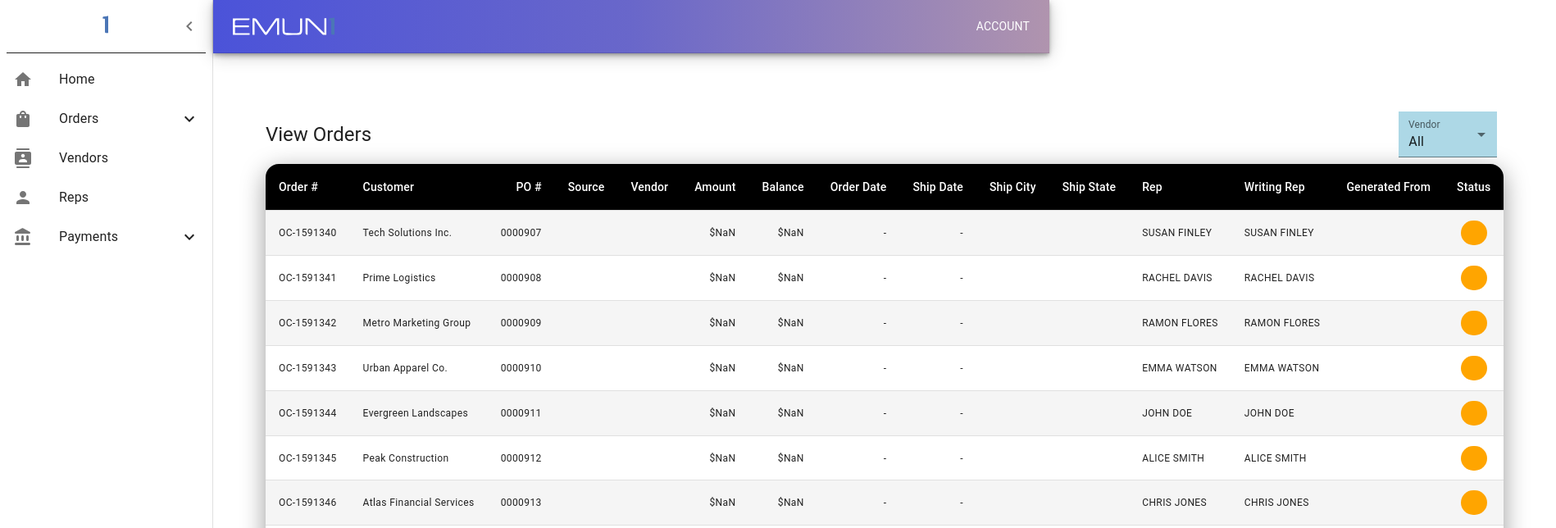
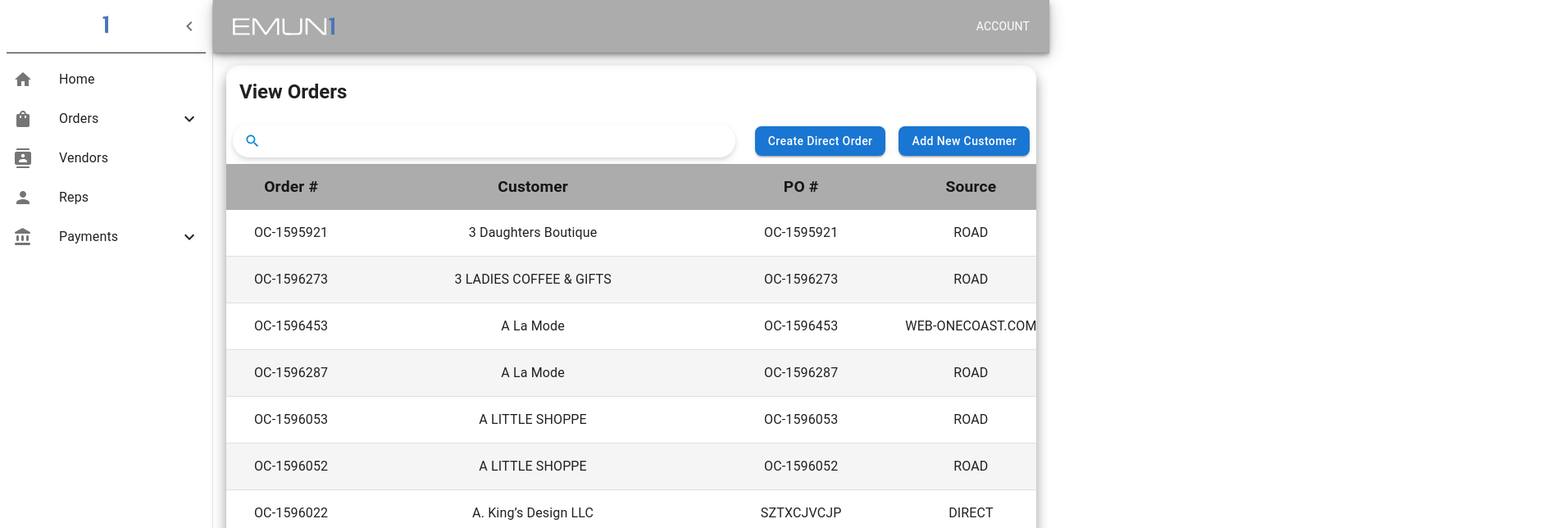
Before and after one commit to tydylanwalker/emun-demo, a Next.js app: page /orders/view-orders in a window 1280 px wide. Shown: the top 644 px of the page at 82% size, 1898 px wide, since content can reach past the window. Built offline with nearby package versions, Linux system fonts and the light colour scheme.

Commit message:
update styles from LT to be dependant on theme mode

```diff
--- a/src/components/layout/BaseLayout.tsx
+++ b/src/components/layout/BaseLayout.tsx
@@ -4,6 +4,8 @@ import { TopBar } from './topbar/Topbar';
 import { Sidebar } from './sidebar/Sidebar';
 import { DrawerHeader } from './DrawerHeader';
 import { useState } from 'react';
+import { topbarHeight } from '../../data/constants';
+import { Stack } from '@mui/material';
 
 export function BaseLayout(props: IBaseLayoutProps): JSX.Element {
   const [open, setOpen] = useState(true);
@@ -19,10 +21,17 @@ export function BaseLayout(props: IBaseLayoutProps): JSX.Element {
   return (
     <Box sx={{ display: 'flex', flex: '1 1 auto', maxWidth: '100%' }}>
       <TopBar handleDrawerOpen={handleDrawerOpen} open={open} />
-      <Sidebar handleDrawerClose={handleDrawerClose} handleDrawerOpen={handleDrawerOpen} open={open}/>
-      <Box component='main' sx={{ flexGrow: 1, p: 3}}>
+      <Sidebar handleDrawerClose={handleDrawerClose} handleDrawerOpen={handleDrawerOpen} open={open} />
+      <Box component='main' sx={{ overflow: 'hidden', flexGrow: 1 }}>
         <DrawerHeader />
-        {props.children}
+        <Stack
+          sx={{
+            p: 2,
+            height: `calc(100vh - ${topbarHeight}px - 16px)`,
+          }}
+        >
+          {props.children}
+        </Stack>
       </Box>
     </Box>
   );
--- a/src/components/layout/sidebar/SidebarItem.tsx
+++ b/src/components/layout/sidebar/SidebarItem.tsx
@@ -25,7 +25,7 @@ export function SidebarItem(props: ISidebarItemProps) {
       sx={{
         display: 'block',
         ...(router.asPath === href && {
-          background: 'linear-gradient(to right, #4B53D9, #6967CA, #B094AE)',
+          bgcolor: 'action.hover',
         }),
       }}
     >
--- a/src/components/layout/topbar/Topbar.tsx
+++ b/src/components/layout/topbar/Topbar.tsx
@@ -1,4 +1,4 @@
-import { Toolbar, IconButton, Typography, Box, styled, useMediaQuery } from '@mui/material';
+import { Toolbar, IconButton, Typography, Box, styled } from '@mui/material';
 import MuiAppBar, { AppBarProps as MuiAppBarProps } from '@mui/material/AppBar';
 import MenuIcon from '@mui/icons-material/Menu';
 import { topbarHeight, sidebarWidth } from '../../../data/constants';
@@ -38,13 +38,14 @@ export function TopBar(props: ITopBarProps) {
     <AppBar
       position='fixed'
       open={props.open}
-      sx={
-        useMediaQuery('(prefers-color-scheme: light)')
-          ? {
-              background: 'linear-gradient(to right, #4B53D9, #6967CA, #B094AE)',
-            }
-          : {}
-      }
+      // sx={
+      //   useMediaQuery('(prefers-color-scheme: light)')
+      //     ? {
+      //         background: 'linear-gradient(to right, #4B53D9, #6967CA, #B094AE)',
+      //       }
+      //     : {}
+      // }
+      sx={{ bgcolor: 'secondary.dark' }}
     >
       <Toolbar sx={{ boxShadow: '0px 4px 20px rgba(0, 0, 0, 0.2)' }}>
         <IconButton
--- a/src/components/orders/view-orders/Table.tsx
+++ b/src/components/orders/view-orders/Table.tsx
@@ -1,35 +1,13 @@
 import * as React from 'react';
-import { styled } from '@mui/material/styles';
 import Table from '@mui/material/Table';
 import TableBody from '@mui/material/TableBody';
-import TableCell, { tableCellClasses } from '@mui/material/TableCell';
+import TableCell from '@mui/material/TableCell';
 import TableContainer from '@mui/material/TableContainer';
 import TableHead from '@mui/material/TableHead';
 import TableRow from '@mui/material/TableRow';
 import Paper from '@mui/material/Paper';
 import { Typography, Box } from '@mui/material';
 import { ordersMock } from '../../../data/orders';
-
-const StyledTableCell = styled(TableCell)(({ theme }) => ({
-  [`&.${tableCellClasses.head}`]: {
-    backgroundColor: theme.palette.common.black,
-    color: theme.palette.common.white,
-    whiteSpace: 'nowrap', // Prevent text wrapping in header cells
-  },
-  [`&.${tableCellClasses.body}`]: {
-    fontSize: 14,
-    whiteSpace: 'nowrap', // Prevent text wrapping in body cells
-  },
-}));
-
-const StyledTableRow = styled(TableRow)(({ theme }) => ({
-  '&:nth-of-type(odd)': {
-    backgroundColor: theme.palette.action.hover,
-  },
-  '&:last-child td, &:last-child th': {
-    border: 0,
-  },
-}));
 
 // eslint-disable-next-line @typescript-eslint/no-explicit-any
 const getValueByPath = (obj: any, path: string) => {
@@ -129,7 +107,7 @@ const tableHeaders: ITableHeaders[] = [
   },
 ];
 
-export function CustomizedTables(props: TableProps) {
+export function CustomizedTables() {
   // const filteredData = props.vendor === 'All' ? ordersMock : ordersMock.filter(item => item. === props.vendor);
 
   return (
@@ -139,15 +117,15 @@ export function CustomizedTables(props: TableProps) {
           <TableHead>
             <TableRow>
               {tableHeaders.map((header, index) => (
-                <StyledTableCell key={index} align={header.align || 'left'}>
+                <TableCell key={index} align={header.align || 'left'}>
                   {header.text}
-                </StyledTableCell>
+                </TableCell>
               ))}
             </TableRow>
           </TableHead>
           <TableBody>
             {ordersMock.map((order, rowIndex) => (
-              <StyledTableRow key={rowIndex}>
+              <TableRow key={rowIndex}>
                 {tableHeaders.map((header, index) => {
                   const { fieldName, align, type } = header;
                   const value = getValueByPath(order, fieldName);
@@ -182,14 +160,14 @@ export function CustomizedTables(props: TableProps) {
                   }
 
                   return (
-                    <StyledTableCell key={index} align={align || 'left'}>
+                    <TableCell key={index} align={align || 'left'}>
                       <Typography variant='caption' sx={typographyStyles}>
                         {content}
                       </Typography>
-                    </StyledTableCell>
+                    </TableCell>
                   );
                 })}
-              </StyledTableRow>
+              </TableRow>
             ))}
           </TableBody>
         </Table>
@@ -197,7 +175,3 @@ export function CustomizedTables(props: TableProps) {
     </Box>
   );
 }
-
-interface TableProps {
-  vendor: string;
-}
--- a/src/components/payments/upload-commissions/UploadCommissions.tsx
+++ b/src/components/payments/upload-commissions/UploadCommissions.tsx
@@ -129,7 +129,7 @@ export function UploadCommissions() {
   };
 
   return (
-    <Stack gap={1}>
+    <Stack gap={1} height={1}>
       <Stack direction='row' justifyContent='space-between' mb={3}>
         <Stack>
           <Typography fontSize='1.75rem' fontWeight='bold'>
--- a/src/components/payments/upload-commissions/UploadFileModal.tsx
+++ b/src/components/payments/upload-commissions/UploadFileModal.tsx
@@ -154,8 +154,8 @@ export function UploadFileModal(props: IUploadFileModalProps) {
         (fileHeaders.length > 0 ? (
           <Stack pt={3}>
             <Typography variant='h5'>{"Match up the column headers in our database to your file's headers"}</Typography>
-            <Stack gap={1} my={5} borderRadius={5} border={1} overflow='hidden'>
-              <Stack direction='row' width='60vw' p={1} bgcolor='secondary.main' borderBottom={1}>
+            <Stack my={5} borderRadius={5} border={1} overflow='hidden'>
+              <Stack direction='row' width='60vw' p={1} bgcolor='secondary.dark' borderBottom={1}>
                 <Stack width='40%' direction='row' alignItems='center' gap={2}>
                   <Typography fontWeight='bold'>Database Headers</Typography>
                   <Typography variant='caption'>{'(* required header)'}</Typography>
@@ -174,7 +174,7 @@ export function UploadFileModal(props: IUploadFileModalProps) {
                   p={1}
                   key={index}
                   alignItems={'center'}
-                  bgcolor={index % 2 === 0 ? '#181818' : '#141414'}
+                  bgcolor={index % 2 === 0 ? 'action.hover' : 'inherit'}
                 >
                   <Stack width='40%'>
                     <Typography>
--- a/src/components/payments/upload-commissions/table/UploadCommissionsTable.tsx
+++ b/src/components/payments/upload-commissions/table/UploadCommissionsTable.tsx
@@ -31,7 +31,7 @@ export function UploadCommissionsTable(props: IUploadCommissionsTableProps) {
         <TableHead>
           <TableRow sx={{ bgcolor: 'secondary.main' }}>
             {props.headers.map((header, index) => (
-              <TableCell key={index} align={header.align || 'left'} sx={{ whiteSpace: 'nowrap', fontWeight: 'bold' }}>
+              <TableCell key={index} align={header.align || 'left'}>
                 {header.label}
               </TableCell>
             ))}
--- a/src/components/shared/HeaderAndValueCard.tsx
+++ b/src/components/shared/HeaderAndValueCard.tsx
@@ -18,7 +18,8 @@ export function HeaderAndValueCard(props: IHeaderAndValueCardProps) {
       width={props.width}
       sx={{
         padding: '1.25rem',
-        boxShadow: ' 0px 8px 30px rgba(0, 0, 0, 0.5)',
+        boxShadow: '0px 8px 16px rgba(0, 0, 0, 0.4)',
+        bgcolor: 'secondary.light',
       }}
     >
       <Typography fontSize='1.2rem' fontWeight='bold' p={1}>
--- a/src/pages/orders/view-orders/index.tsx
+++ b/src/pages/orders/view-orders/index.tsx
@@ -5,6 +5,7 @@ import React from 'react';
 import { BaseLayout } from '../../../components/layout/BaseLayout';
 import { BasicSelect } from '../../../components/orders/view-orders/Select';
 import { CustomizedTables } from '../../../components/orders/view-orders/Table';
+import { OrdersTable } from '../../../components/orders/OrdersTable';
 
 const ViewOrdersPage: NextPage = () => {
   const [vendor, setVendor] = React.useState('All');
@@ -19,16 +20,15 @@ const ViewOrdersPage: NextPage = () => {
       <Head>
         <title>Index</title>
       </Head>
-      <Stack gap={5} p={5}>
-        <Stack>
-          <Stack direction='row' sx={{ justifyContent: 'space-between', alignItems: 'center' }}>
+
+      {/* <Stack direction='row' sx={{ justifyContent: 'space-between', alignItems: 'center' }}>
             <Typography variant='h5' gap={2}>
               View Orders
             </Typography>
             <BasicSelect vendor={vendor} vendorSelected={vendorSelected}></BasicSelect>
-          </Stack>
-          <CustomizedTables vendor={vendor} />
-        </Stack>
+          </Stack> */}
+      <Stack height={1}>
+        <OrdersTable />
       </Stack>
     </>
   );
--- a/src/theme/theme.ts
+++ b/src/theme/theme.ts
@@ -1,29 +1,19 @@
 // theme.ts
-import { createTheme, ThemeOptions } from '@mui/material/styles';
+import { createTheme, ThemeOptions, Theme } from '@mui/material/styles';
 import { PaletteMode } from '@mui/material';
 
-// Define palettes for light and dark mode
 const lightPalette: ThemeOptions['palette'] = {
   mode: 'light',
-  primary: {
-    main: '#1976d2',
-  },
-  secondary: {
-    main: '#F7F7F7',
-  },
+  primary: { main: '#1976d2' },
+  secondary: { main: '#F7F7F7' },
 };
 
 const darkPalette: ThemeOptions['palette'] = {
   mode: 'dark',
-  primary: {
-    main: '#90caf9'
-  },
-  secondary: {
-    main: '#1f1f1f',
-  },
+  primary: { main: '#90caf9' },
+  secondary: { main: '#1f1f1f' },
 };
 
-// Component overrides
 const componentOverrides: ThemeOptions['components'] = {
   MuiButton: {
     styleOverrides: {
@@ -36,16 +26,39 @@ const componentOverrides: ThemeOptions['components'] = {
   MuiTableContainer: {
     styleOverrides: {
       root: {
-        boxShadow: ' 0px 8px 30px rgba(0, 0, 0, 0.4)',
+        boxShadow: '0px 8px 16px rgba(0, 0, 0, 0.4)',
         borderRadius: '1rem',
       },
     },
   },
+  MuiTableCell: {
+    styleOverrides: {
+      head: ({ theme }: { theme: Theme }) => ({
+        backgroundColor: theme.palette.secondary.dark,
+        whiteSpace: 'nowrap',
+        fontWeight: 'bold',
+      }),
+      body: {
+        whiteSpace: 'nowrap',
+      },
+    },
+  },
+  MuiTableRow: {
+    styleOverrides: {
+      root: ({ theme }: { theme: Theme }) => ({
+        '&:nth-of-type(even)': {
+          backgroundColor: theme.palette.action.hover,
+        },
+        '&:last-child td, &:last-child th': {
+          border: 0,
+        },
+      }),
+    },
+  },
 };
 
-// Function to get the theme based on the mode
 export const getTheme = (mode: PaletteMode) =>
   createTheme({
     palette: mode === 'light' ? lightPalette : darkPalette,
-    components: componentOverrides
+    components: componentOverrides,
   });
```
Also changed, not shown: src/components/payments/upload-commissions/table/UploadCommissionsTableRow.tsx (+6 -7 lines), src/components/shared/CustomModal.tsx (+6 -4 lines).
